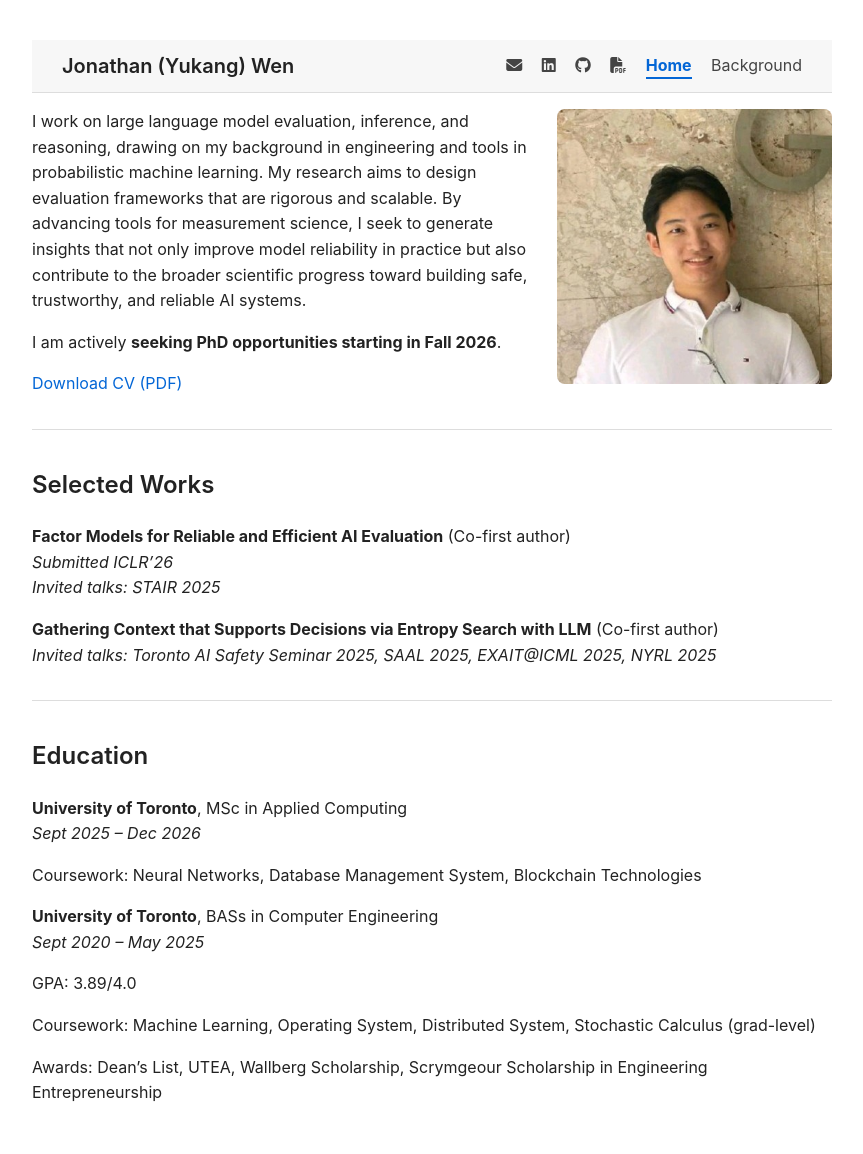
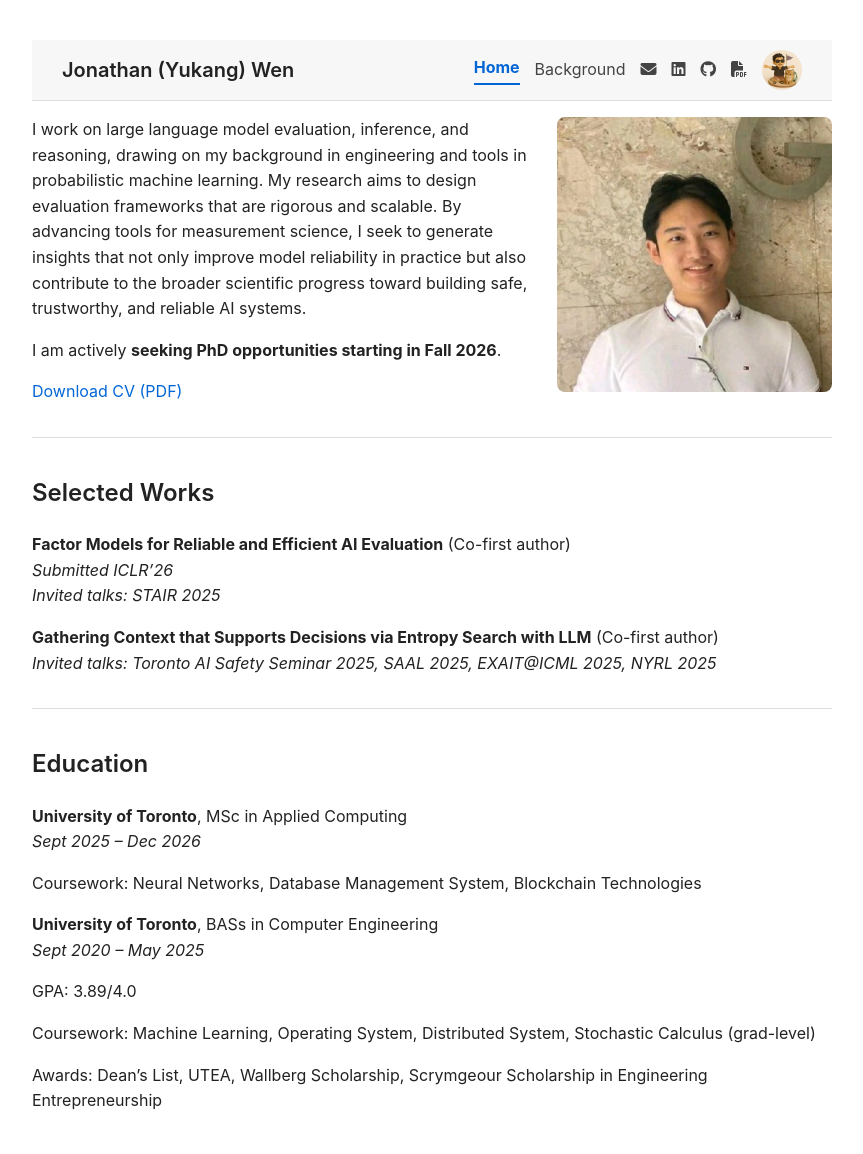
Before and after one commit to JonathanWaan/JonathanWaan.github.io, a Jekyll site: the page built from index.md, in a window 1280 px wide. Shown: the whole page, without its empty margins (208-1071 px from the left). Built offline with Jekyll 4.4.1, drawn with Linux system fonts in a browser that asks for light colours.

Commit message:
added avatar

```diff
--- a/_layouts/default.html
+++ b/_layouts/default.html
@@ -14,16 +14,21 @@
     <a href="{{ "/" | relative_url }}" class="site-title">{{ site.title }}</a>
   </div>
   <div class="topbar-right">
-    <a href="mailto:jon.wen@mail.utoronto.ca" target="_blank"><i class="fa-solid fa-envelope"></i></a>
-    <a href="https://www.linkedin.com/in/jonathan-yk-wen/" target="_blank"><i class="fab fa-linkedin"></i></a>
-    <a href="https://github.com/JonathanWaan" target="_blank"><i class="fab fa-github"></i></a>
-    <a href="{{ "/assets/Jonathan_Resume.pdf" | relative_url }}" target="_blank"><i class="fa-solid fa-file-pdf"></i></a>
 
     <!-- Home tab -->
     <a href="{{ "/" | relative_url }}" {% if page.url == "/" %}class="active"{% endif %}>Home</a>
 
     <!-- Background tab -->
     <a href="{{ "/background/" | relative_url }}" {% if page.url contains "background" %}class="active"{% endif %}>Background</a>
+
+    <!-- Contact icons -->
+    <a href="mailto:jon.wen@mail.utoronto.ca" target="_blank"><i class="fa-solid fa-envelope"></i></a>
+    <a href="https://www.linkedin.com/in/jonathan-yk-wen/" target="_blank"><i class="fab fa-linkedin"></i></a>
+    <a href="https://github.com/JonathanWaan" target="_blank"><i class="fab fa-github"></i></a>
+    <a href="{{ "/assets/Jonathan_Resume.pdf" | relative_url }}" target="_blank"><i class="fa-solid fa-file-pdf"></i></a>
+
+    <!-- Avatar on the far right -->
+    <img src="{{ "/assets/avatar.jpg" | relative_url }}" alt="Avatar" class="avatar">
   </div>
 </header>
 
--- a/style.css
+++ b/style.css
@@ -74,16 +74,23 @@ code {
   text-decoration: none;
   color: #222;
 }
+
+.topbar-right {
+  display: flex;
+  align-items: center;
+  gap: 15px; /* space between links/icons */
+}
+
 .topbar-right a {
-  margin-left: 15px;
   font-size: 16px;
+  color: #444;
   text-decoration: none;
-  color: #444;
 }
 
 .topbar-right a:hover {
   color: #0366d6;
 }
+
 
 /* Active tab styling */
 .topbar-right a.active {
@@ -106,3 +113,11 @@ main img.profile {
   width: 275px;
   border-radius: 8px;
 }
+
+/* Avatar image on the far right */
+.avatar {
+  width: 40px;
+  height: 40px;
+  border-radius: 50%;
+  object-fit: cover;
+}
```
Also changed, not shown: assets/avatar.jpg (added), assets/bg_bar.jpg (added).
